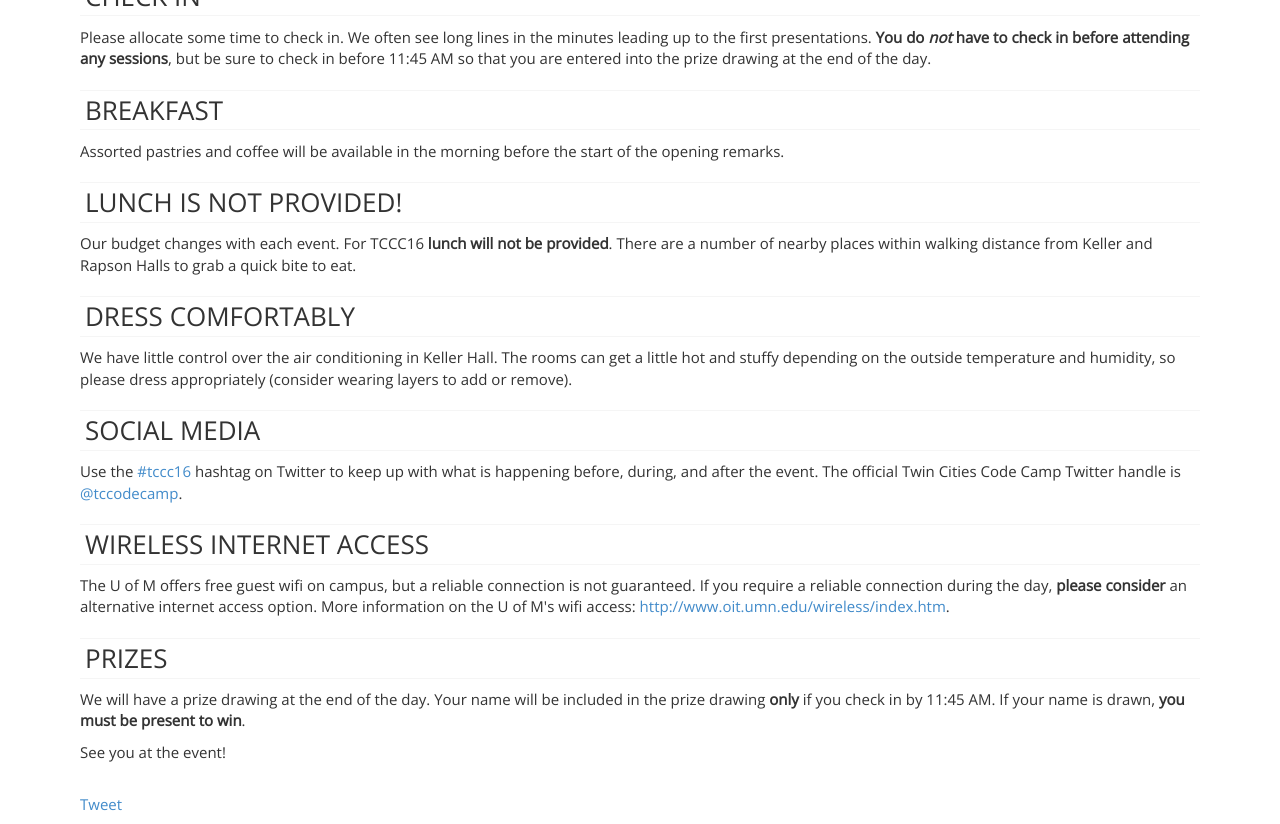
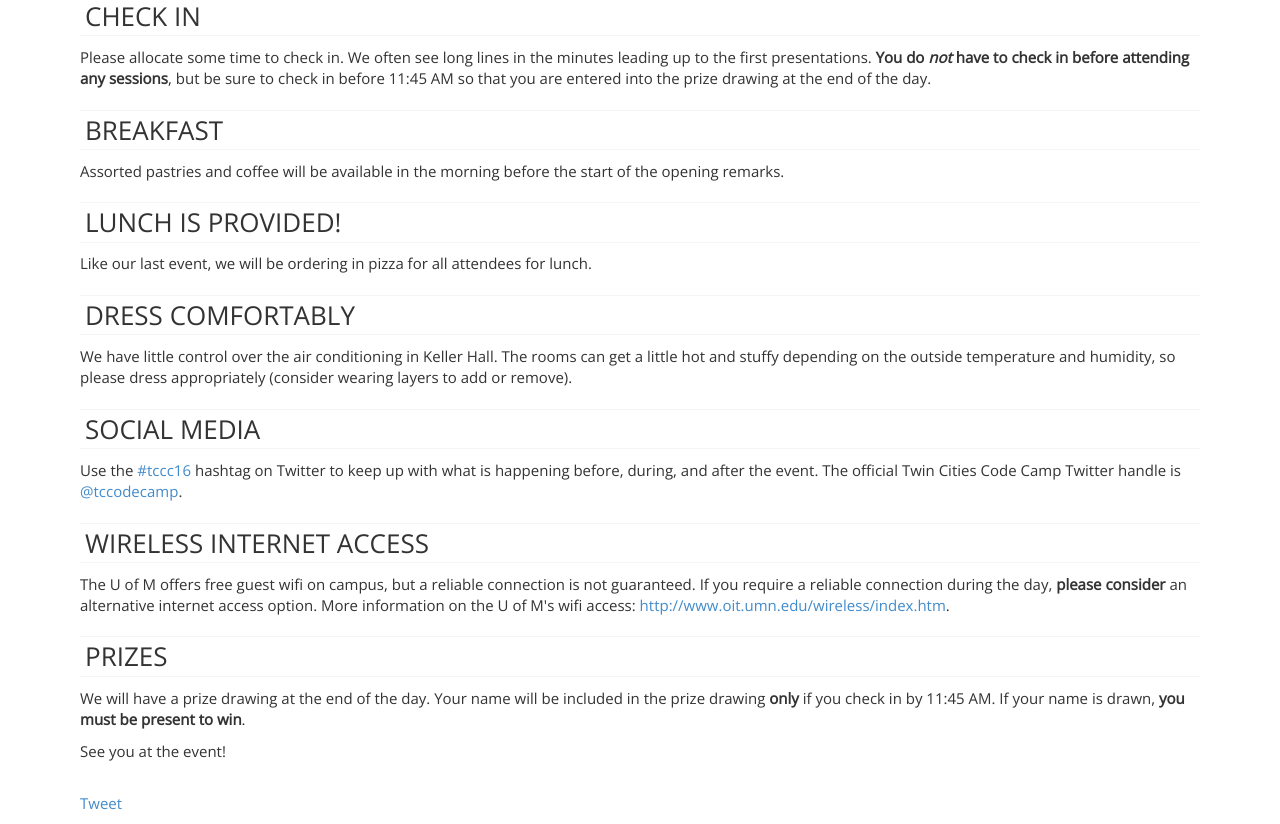
Before and after one commit to kindohm/kindohm.com.old, a Jekyll site: the page built from _posts/2014/2014-03-27-tccc16-reminders.md, in a window 1280 px wide and 900 px high, scrolled down 1768 px, cut to the strip 76-900 px from the top of the window. Built offline with Jekyll 4.4.1, drawn with Linux system fonts in a browser that asks for light colours; nearby versions of some CDN libraries; Markdown is read by kramdown in place of the engine named in the settings; comment, search, counter and statistics services are not loaded; some of the changed text lies outside the part shown.

Commit message:
tccc reminders

```diff
--- a/_posts/2014/2014-03-24-tccc16-reminders.md
+++ b/_posts/2014/2014-03-27-tccc16-reminders.md
@@ -25,7 +25,7 @@ layout: post
 	Minneapolis, MN 55455<br/>
 </address>
 
-<div style="height:300px;width:400px;overflow:hidden;"><style type="text/css" media="screen">.gm-style img{max-width: none; !important; background:none !important;}.gm-style-iw{height:auto !important; color:#000000; display:block; white-space:nowrap; width:auto !important; line-height:18px; overflow:hidden !important;}</style><script type="text/javascript" src="http://maps.google.com/maps/api/js?v=3&sensor=false"></script><div style="height:300px;width:400px;overflow:hidden;"><div id="gmap_canvas2" style="height:300px; width:400px;"></div><a href="http://www.embed-google-map.com/wordpress/" class="map-data">wordpress check this</a></div><script type="text/javascript">function init_map(){var myOptions = {zoom:14,center:new google.maps.LatLng(44.97629,-93.23320999999999),mapTypeId: google.maps.MapTypeId.ROADMAP};map = new google.maps.Map(document.getElementById("gmap_canvas2"), myOptions);marker = new google.maps.Marker({map: map,position: new google.maps.LatLng(44.97629, -93.23320999999999)}); infowindow = new google.maps.InfoWindow({content:"<span style='height:auto !important; display:block; white-space:nowrap; overflow:hidden !important;'><strong style='font-weight:400;'>Rapson Hall</strong><br>89 Church St SE<br>55455 Minneapolis</span>" }); google.maps.event.addListener(marker, "click", function(){infowindow.open(map,marker);}); infowindow.open(map,marker);}google.maps.event.addDomListener (window, "load", init_map);</script></div>
+<div style="height:300px;width:400px;overflow:hidden;margin-bottom: 20px;"><style type="text/css" media="screen">.gm-style img{max-width: none; !important; background:none !important;}.gm-style-iw{height:auto !important; color:#000000; display:block; white-space:nowrap; width:auto !important; line-height:18px; overflow:hidden !important;}</style><script type="text/javascript" src="http://maps.google.com/maps/api/js?v=3&sensor=false"></script><div style="height:300px;width:400px;overflow:hidden;"><div id="gmap_canvas2" style="height:300px; width:400px;"></div><a href="http://www.embed-google-map.com/wordpress/" class="map-data">wordpress check this</a></div><script type="text/javascript">function init_map(){var myOptions = {zoom:14,center:new google.maps.LatLng(44.97629,-93.23320999999999),mapTypeId: google.maps.MapTypeId.ROADMAP};map = new google.maps.Map(document.getElementById("gmap_canvas2"), myOptions);marker = new google.maps.Marker({map: map,position: new google.maps.LatLng(44.97629, -93.23320999999999)}); infowindow = new google.maps.InfoWindow({content:"<span style='height:auto !important; display:block; white-space:nowrap; overflow:hidden !important;'><strong style='font-weight:400;'>Rapson Hall</strong><br>89 Church St SE<br>55455 Minneapolis</span>" }); google.maps.event.addListener(marker, "click", function(){infowindow.open(map,marker);}); infowindow.open(map,marker);}google.maps.event.addDomListener (window, "load", init_map);</script></div>
 
 <p>We encourage you to familiarize yourself with the locations of Keller and
 	Rapson on the U of M campus beforehand.</p>
@@ -60,10 +60,8 @@ layout: post
 <p>Assorted pastries and coffee will be available in the morning before the
 	start of the opening remarks.</p>
 
-<h3>Lunch is not provided!</h3>
-<p>Our budget changes with each event. For TCCC16 <strong>lunch will not be
-	provided</strong>. There are a number of nearby places within walking
-	distance from Keller and Rapson Halls to grab a quick bite to eat.</p>
+<h3>Lunch is provided!</h3>
+<p>Like our last event, we will be ordering in pizza for all attendees for lunch.</p>
 
 <h3>Dress Comfortably</h3>
 <p>We have little control over the air conditioning in Keller Hall.
```
